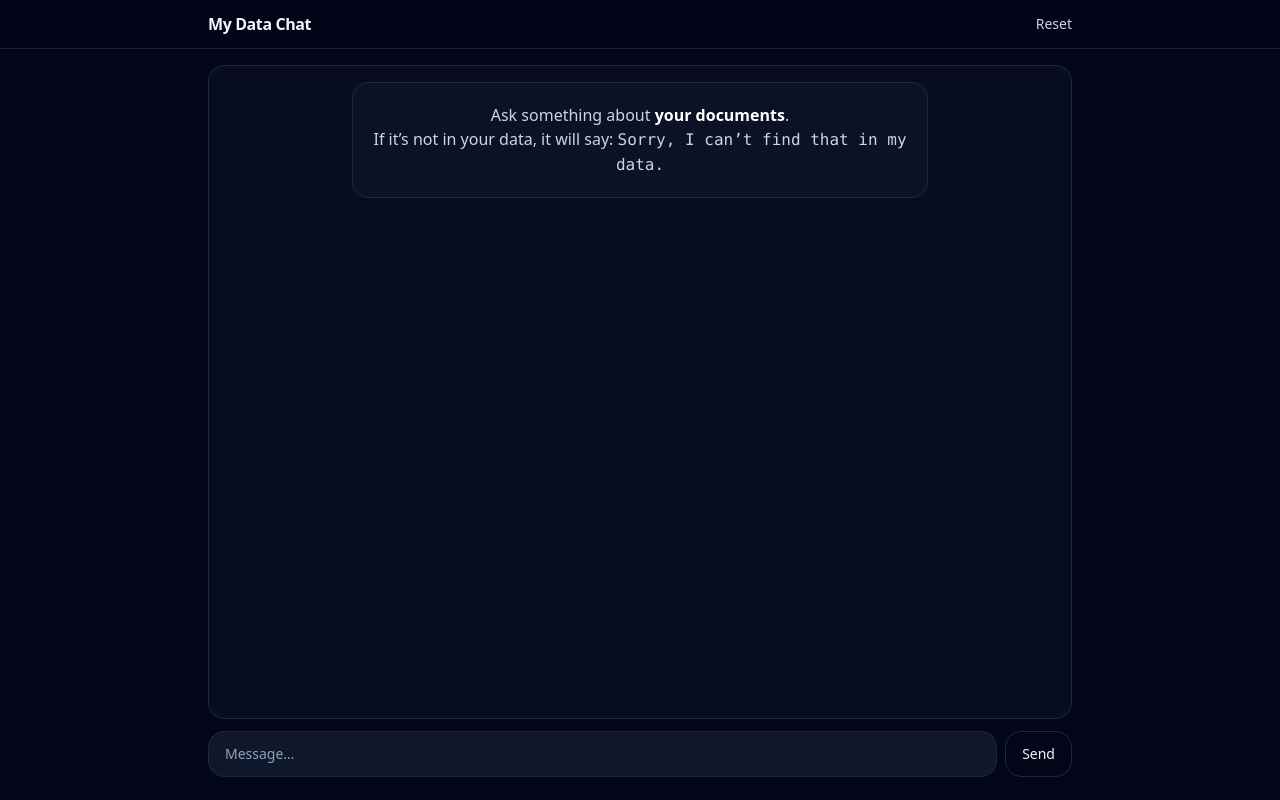
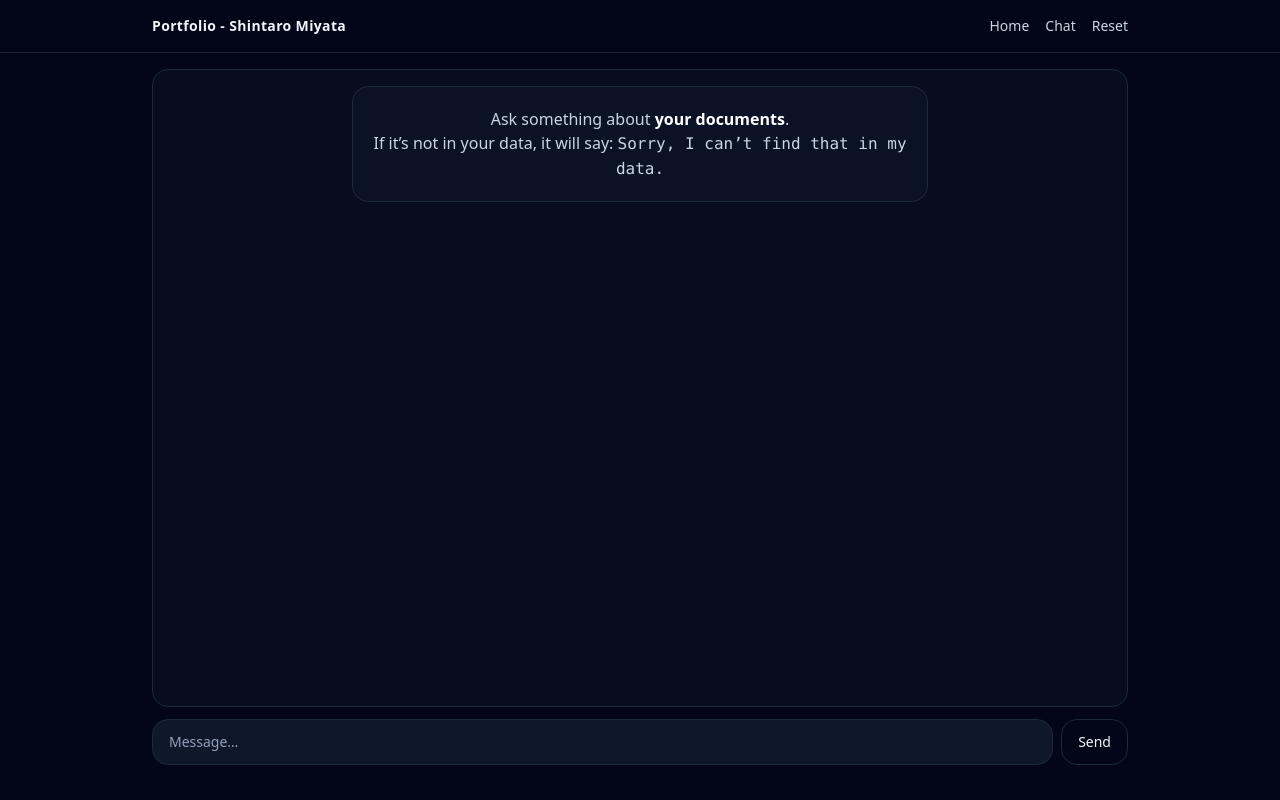
Before and after one commit to shint1015/my_portfolio_finalproject, a Django app: template src/chatbot/interface/web/templates/chatbot/chat.html in a window 1280 px wide. Run offline with Django 5.2, Linux system fonts and the light colour scheme; the template is opened without the code that fills it, so the values that code supplies are empty; style sheets or scripts are compiled from the project's sources; some libraries are stand-ins or nearby versions.

Commit message:
add template

```diff
--- a/src/chatbot/interface/web/static/chatbot/input.css
+++ b/src/chatbot/interface/web/static/chatbot/input.css
@@ -2,3 +2,4 @@
 
 /* Tailwind v4 scans files via @source directives (no tailwind.config.js). */
 @source "../../../../../**/*.{html,js,ts,py}";
+@source "../../templates/**/*.html";
--- a/src/chatbot/interface/web/templates/base.html
+++ b/src/chatbot/interface/web/templates/base.html
@@ -5,7 +5,7 @@
         <meta charset="utf-8" />
         <title>{% block title %}Portfolio{% endblock %}</title>
         <meta name="viewport" content="width=device-width, initial-scale=1" />
-        <link rel="stylesheet" href="{% static 'chatbot/tailwind.css' %}" />
+        <link rel="stylesheet" href="{% static 'chatbot/tailwind.css' %}?v=1" />
         {% block head %}{% endblock %}
     </head>
     <body class="bg-slate-950 text-slate-100">
--- a/src/chatbot/interface/web/templates/chatbot/chat.html
+++ b/src/chatbot/interface/web/templates/chatbot/chat.html
@@ -1,12 +1,19 @@
-{% extends "base.html" %} {% block title %}My Data Chat{% endblock %} {% block body %}
-<header class="sticky top-0 z-10 border-b border-slate-800/80 bg-slate-950/80 backdrop-blur">
-    <div class="mx-auto flex max-w-4xl items-center justify-between px-4 py-3">
-        <div class="font-semibold tracking-tight">My Data Chat</div>
-        <a href="{% url 'chat_reset' %}" class="text-sm text-slate-300 hover:text-white">Reset</a>
+{% extends "base.html" %}
+{% load static %}
+{% block title %}My Data Chat{% endblock %}
+{% block body %}
+<header class="sticky top-0 z-20 border-b border-slate-800/80 bg-slate-950/80 backdrop-blur">
+    <div class="mx-auto flex max-w-5xl items-center justify-between px-6 py-4">
+        <a class="text-sm font-semibold tracking-wide text-slate-100" href="/">Portfolio - Shintaro Miyata</a>
+        <div class="flex items-center gap-4 text-sm text-slate-300">
+            <a class="transition hover:text-white" href="/">Home</a>
+            <a class="transition hover:text-white" href="/chats">Chat</a>
+            <a class="transition hover:text-white" href="{% url 'chat_reset' %}">Reset</a>
+        </div>
     </div>
 </header>
 
-<main class="mx-auto flex h-[calc(100vh-56px)] max-w-4xl flex-col gap-3 px-4 py-4">
+<main class="mx-auto flex h-[calc(100vh-72px)] max-w-5xl flex-col gap-3 px-6 py-4">
     <div
         id="messages"
         class="flex-1 overflow-auto rounded-2xl border border-slate-800 bg-slate-900/40 p-4"
@@ -32,7 +39,12 @@
                 </div>
             </div>
             {% else %}
-            <div class="flex justify-start">
+            <div class="flex items-start gap-3">
+                <img
+                    src="{% static 'images/myface.png' %}"
+                    alt="Shintaro Miyata"
+                    class="h-8 w-8 rounded-full object-cover"
+                />
                 <div
                     class="max-w-[85%] rounded-2xl border border-slate-800 bg-slate-900 px-4 py-3 text-sm leading-relaxed shadow-sm"
                 >
```
Also changed, not shown: src/chatbot/interface/web/templates/chatbot/home.html (added, +115 -0 lines).
